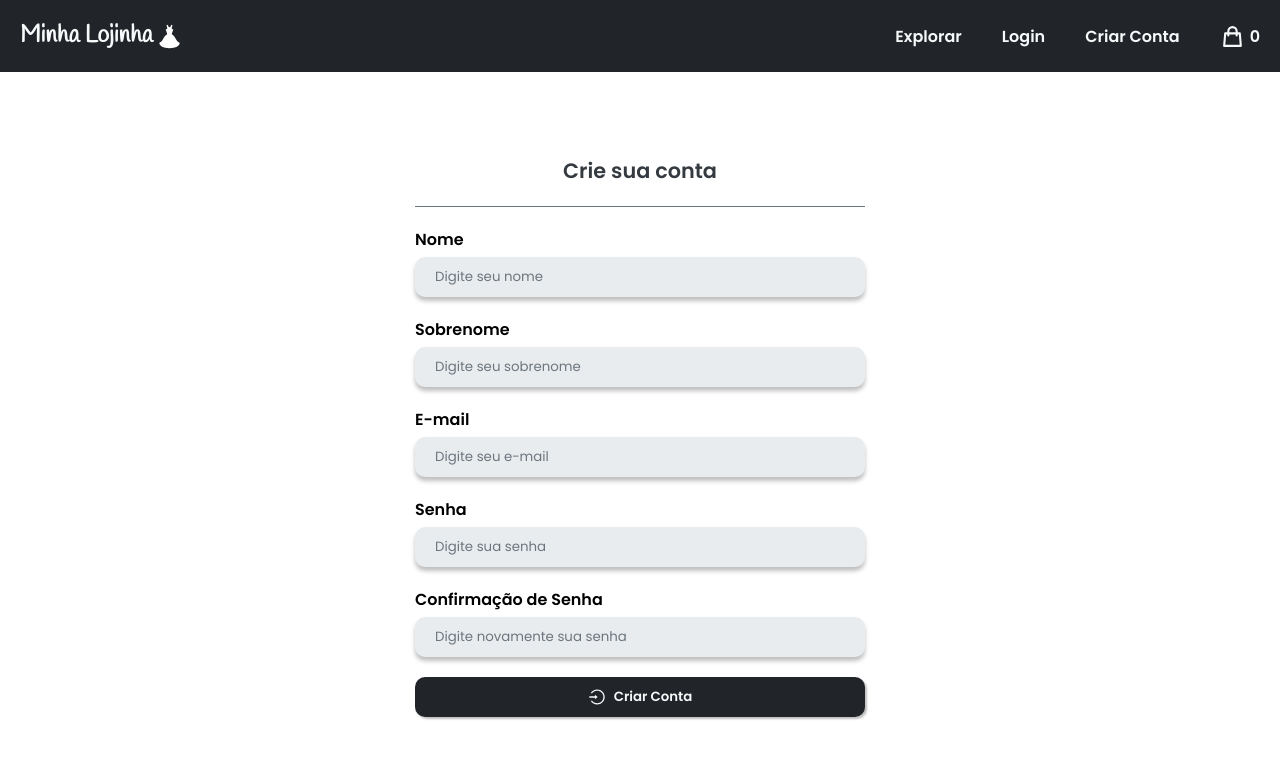
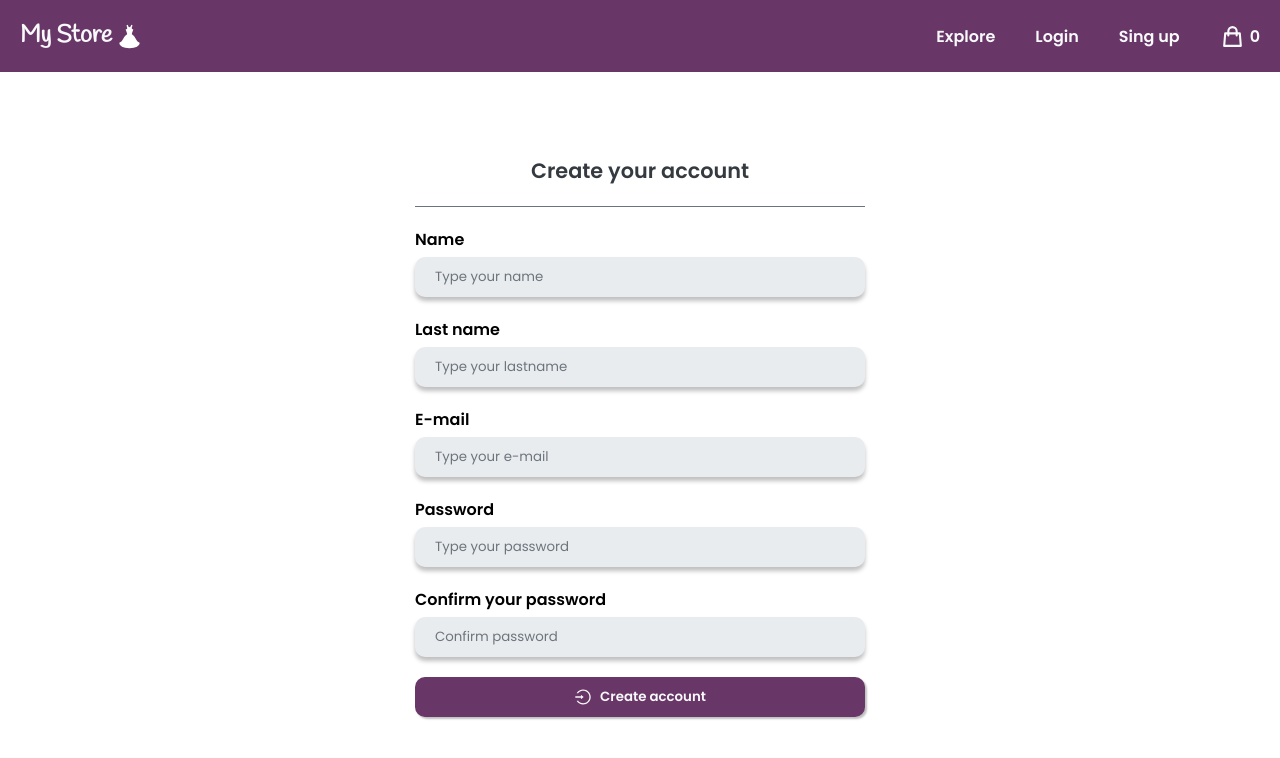
Before and after one commit to TamirisCss/my-store, a React (Create React App) app: page /signup in a window 1280 px wide. Shown: the top 758 px of the page. Built offline with nearby package versions, Linux system fonts and the light colour scheme; no server answers.

Commit message:
refac: app language and colors

```diff
--- a/src/components/cart/cart.component.tsx
+++ b/src/components/cart/cart.component.tsx
@@ -33,7 +33,7 @@ const Cart: FunctionComponent = () => {
     <CartContainer isVisible={isVisible}>
       <CartEscapeArea onClick={toggleCart} />
       <CartContent>
-        <CartTitle>Seu Carrinho</CartTitle>
+        <CartTitle>Your Cart</CartTitle>
 
         {/* produtos */}
         {products.map((product) => (
@@ -41,7 +41,7 @@ const Cart: FunctionComponent = () => {
         ))}
 
         {productsCount > 0 && (
-          <CartTotal>Total: R${productsTotalPrice}</CartTotal>
+          <CartTotal>Total: €{productsTotalPrice}</CartTotal>
         )}
 
         {productsCount > 0 && (
@@ -49,11 +49,11 @@ const Cart: FunctionComponent = () => {
             startIcon={<BsCartCheck />}
             onClick={handleGoToCheckoutClick}
           >
-            Ir para o Checkout
+            Go to Checkout
           </CustomButton>
         )}
 
-        {productsCount === 0 && <p>Seu carrinho está vazio!</p>}
+        {productsCount === 0 && <p>Your cart is empty!</p>}
       </CartContent>
     </CartContainer>
   );
--- a/src/components/category-details/category-details.component.tsx
+++ b/src/components/category-details/category-details.component.tsx
@@ -70,7 +70,7 @@ const CategoryDetails: FunctionComponent<CategoryDetailsProps> = ({
         <IconContainer onClick={handleBackClick}>
           <BiChevronLeft size={36} />
         </IconContainer>
-        <p>Explorar {category?.displayName}</p>
+        <p>Explore {category?.displayName}</p>
       </CategoryTitle>
 
       <ProductsContainer>
--- a/src/components/category-item/category-item.component.tsx
+++ b/src/components/category-item/category-item.component.tsx
@@ -21,7 +21,7 @@ const CategoryItem: FunctionComponent<CategoryItemProps> = ({ category }) => {
     <CategoryItemContainer backgroundImage={category.imageUrl}>
       <CategoryName onClick={handleExploreClick}>
         <p>{category.displayName}</p>
-        <p>Explorar</p>
+        <p>Explore</p>
       </CategoryName>
     </CategoryItemContainer>
   );
--- a/src/components/checkout/checkout.component.tsx
+++ b/src/components/checkout/checkout.component.tsx
@@ -27,14 +27,12 @@ const Checkout: FunctionComponent = () => {
             ))}
           </CheckoutProducts>
 
-          <CheckoutTotal>Total: R${productsTotalPrice}</CheckoutTotal>
+          <CheckoutTotal>Total: €{productsTotalPrice}</CheckoutTotal>
 
-          <CustomButton startIcon={<BsBagCheck />}>
-            Finalizar Compra
-          </CustomButton>
+          <CustomButton startIcon={<BsBagCheck />}>Purchase</CustomButton>
         </>
       ) : (
-        <p>Seu carrinho está vazio!</p>
+        <p>Your cart is empty!</p>
       )}
     </CheckoutContainer>
   );
--- a/src/components/custom-button/custom-button.styles.ts
+++ b/src/components/custom-button/custom-button.styles.ts
@@ -21,7 +21,8 @@ export const CustomButtonContainer = styled.button`
 
   &:hover {
     cursor: pointer;
-    background-color: #000000;
+    background-color: ${Colors.background.white};
+    color: ${Colors.background.dark};
   }
 `;
 
--- a/src/components/header/header.component.tsx
+++ b/src/components/header/header.component.tsx
@@ -39,20 +39,20 @@ const Header = () => {
   return (
     <HeaderContainer>
       <HeaderTitle onClick={handleHomeClick}>
-        Minha Lojinha <GiAmpleDress size={25} color={"white"} />
+        My Store <GiAmpleDress size={25} color={"white"} />
       </HeaderTitle>
 
       <HeaderItems>
-        <HeaderItem onClick={handleExploreClick}>Explorar</HeaderItem>
+        <HeaderItem onClick={handleExploreClick}>Explore</HeaderItem>
         {!isAuthenticated && (
           <>
             <HeaderItem onClick={handleLoginClick}>Login</HeaderItem>
-            <HeaderItem onClick={handleSignUpClick}>Criar Conta</HeaderItem>
+            <HeaderItem onClick={handleSignUpClick}>Sing up</HeaderItem>
           </>
         )}
 
         {isAuthenticated && (
-          <HeaderItem onClick={() => signOut(auth)}>Sair</HeaderItem>
+          <HeaderItem onClick={() => signOut(auth)}>Logout</HeaderItem>
         )}
         <HeaderItem onClick={toggleCart}>
           <HiOutlineShoppingBag size={25} />
--- a/src/components/product-item/product-item.component.tsx
+++ b/src/components/product-item/product-item.component.tsx
@@ -30,7 +30,7 @@ const ProductItem: FunctionComponent<ProductItemProps> = ({ product }) => {
     <ProductContainer>
       <ProductImage imageUrl={product.imageUrl}>
         <CustomButton startIcon={<BsCartPlus />} onClick={handleAddToCartClick}>
-          Adicionar ao carrinho
+          Add to cart
         </CustomButton>
       </ProductImage>
 
--- a/src/pages/login/login.page.tsx
+++ b/src/pages/login/login.page.tsx
@@ -126,22 +126,22 @@ const LoginPage = () => {
       {isLoading && <Loading />}
       <LoginContainer>
         <LoginContent>
-          <LoginHeadline>Entre com a sua conta</LoginHeadline>
+          <LoginHeadline>Login with your account</LoginHeadline>
 
           <CustomButton
             startIcon={<FcGoogle size={18} />}
             onClick={handleSignInWithGooglePress}
           >
-            Entrar com o Google
+            Login with Google
           </CustomButton>
 
-          <LoginSubtitle>ou entre com o seu e-mail</LoginSubtitle>
+          <LoginSubtitle>Or Login with your e-mail</LoginSubtitle>
 
           <LoginInputContainer>
             <p>E-mail</p>
             <CustomInput
               hasError={!!errors?.email}
-              placeholder="Digite seu e-mail"
+              placeholder="Type your e-mail"
               {...register("email", {
                 required: true,
                 validate: (value) => {
@@ -151,45 +151,41 @@ const LoginPage = () => {
             />
 
             {errors?.email?.type === "required" && (
-              <InputErrorMessage>O e-mail é obrigatório.</InputErrorMessage>
+              <InputErrorMessage>E-mail is required.</InputErrorMessage>
             )}
 
             {errors?.email?.type === "notFound" && (
-              <InputErrorMessage>
-                O e-mail não foi encontrado.
-              </InputErrorMessage>
+              <InputErrorMessage>E-mail not found.</InputErrorMessage>
             )}
 
             {errors?.email?.type === "validate" && (
-              <InputErrorMessage>
-                Por favor, insira um e-mail válido.
-              </InputErrorMessage>
+              <InputErrorMessage>Add a valid e-mail.</InputErrorMessage>
             )}
           </LoginInputContainer>
 
           <LoginInputContainer>
-            <p>Senha</p>
+            <p>Password</p>
             <CustomInput
               hasError={!!errors?.password}
-              placeholder="Digite sua senha"
+              placeholder="Type your password"
               type="password"
               {...register("password", { required: true })}
             />
 
             {errors?.password?.type === "required" && (
-              <InputErrorMessage>A senha é obrigatória.</InputErrorMessage>
+              <InputErrorMessage>The password is required.</InputErrorMessage>
             )}
           </LoginInputContainer>
 
           {errors?.password?.type === "mismatch" && (
-            <InputErrorMessage>A senha é inválida.</InputErrorMessage>
+            <InputErrorMessage>Invalid password.</InputErrorMessage>
           )}
 
           <CustomButton
             startIcon={<AiOutlineLogin size={18} />}
             onClick={() => handleSubmit(handleSubmitPress)()}
           >
-            Entrar
+            Login
           </CustomButton>
         </LoginContent>
       </LoginContainer>
--- a/src/pages/sign-up/sign-up.page.tsx
+++ b/src/pages/sign-up/sign-up.page.tsx
@@ -99,31 +99,31 @@ const SignUpPage = () => {
       {isLoading && <Loading />}
       <SignUpContainer>
         <SignUpContent>
-          <SignUpHeadline>Crie sua conta</SignUpHeadline>
+          <SignUpHeadline>Create your account</SignUpHeadline>
 
           <SignUpInputContainer>
-            <p>Nome</p>
+            <p>Name</p>
             <CustomInput
               hasError={!!errors?.firstName}
-              placeholder="Digite seu nome"
+              placeholder="Type your name"
               {...register("firstName", { required: true })}
             />
 
             {errors?.firstName?.type === "required" && (
-              <InputErrorMessage>O nome é obrigatório.</InputErrorMessage>
+              <InputErrorMessage>Name is required.</InputErrorMessage>
             )}
           </SignUpInputContainer>
 
           <SignUpInputContainer>
-            <p>Sobrenome</p>
+            <p>Last name</p>
             <CustomInput
               hasError={!!errors?.lastName}
-              placeholder="Digite seu sobrenome"
+              placeholder="Type your lastname"
               {...register("lastName", { required: true })}
             />
 
             {errors?.lastName?.type === "required" && (
-              <InputErrorMessage>O sobrenome é obrigatório.</InputErrorMessage>
+              <InputErrorMessage>Last name is required.</InputErrorMessage>
             )}
           </SignUpInputContainer>
 
@@ -131,7 +131,7 @@ const SignUpPage = () => {
             <p>E-mail</p>
             <CustomInput
               hasError={!!errors?.email}
-              placeholder="Digite seu e-mail"
+              placeholder="Type your e-mail"
               {...register("email", {
                 required: true,
                 validate: (value) => {
@@ -141,47 +141,46 @@ const SignUpPage = () => {
             />
 
             {errors?.email?.type === "required" && (
-              <InputErrorMessage>O e-mail é obrigatório.</InputErrorMessage>
+              <InputErrorMessage>E-mail is required.</InputErrorMessage>
             )}
 
             {errors?.email?.type === "alreadyInUse" && (
               <InputErrorMessage>
-                Este e-mail já está sendo utilizado.
+                This e-mail is alredy in use.
               </InputErrorMessage>
             )}
 
             {errors?.email?.type === "validate" && (
+              <InputErrorMessage>Add a valid e-mail.</InputErrorMessage>
+            )}
+          </SignUpInputContainer>
+
+          <SignUpInputContainer>
+            <p>Password</p>
+            <CustomInput
+              hasError={!!errors?.password}
+              placeholder="Type your password"
+              type="password"
+              {...register("password", { required: true, minLength: 6 })}
+            />
+
+            {errors?.password?.type === "required" && (
+              <InputErrorMessage>The password is required.</InputErrorMessage>
+            )}
+
+            {errors?.password?.type === "minLength" && (
               <InputErrorMessage>
-                Por favor, insira um e-mail válido.
+                A senha precisa ter no mínimo 6 caracteres. Password need
+                minimum 6 characters
               </InputErrorMessage>
             )}
           </SignUpInputContainer>
 
           <SignUpInputContainer>
-            <p>Senha</p>
-            <CustomInput
-              hasError={!!errors?.password}
-              placeholder="Digite sua senha"
-              type="password"
-              {...register("password", { required: true, minLength: 6 })}
-            />
-
-            {errors?.password?.type === "required" && (
-              <InputErrorMessage>A senha é obrigatória.</InputErrorMessage>
-            )}
-
-            {errors?.password?.type === "minLength" && (
-              <InputErrorMessage>
-                A senha precisa ter no mínimo 6 caracteres.
-              </InputErrorMessage>
-            )}
-          </SignUpInputContainer>
-
-          <SignUpInputContainer>
-            <p>Confirmação de Senha</p>
+            <p>Confirm your password</p>
             <CustomInput
               hasError={!!errors?.passwordConfirmation}
-              placeholder="Digite novamente sua senha"
+              placeholder="Confirm password"
               type="password"
               {...register("passwordConfirmation", {
                 required: true,
@@ -194,20 +193,18 @@ const SignUpPage = () => {
 
             {errors?.passwordConfirmation?.type === "required" && (
               <InputErrorMessage>
-                A confirmação de senha é obrigatória.
+                Password confirmation is required
               </InputErrorMessage>
             )}
 
             {errors?.passwordConfirmation?.type === "minLength" && (
               <InputErrorMessage>
-                A confirmação de senha precisa ter no mínimo 6 caracteres.
+                Password confirmation needs minimum 6 characters.
               </InputErrorMessage>
             )}
 
             {errors?.passwordConfirmation?.type === "validate" && (
-              <InputErrorMessage>
-                A confirmação de senha precisa ser igual a senha.
-              </InputErrorMessage>
+              <InputErrorMessage>Password is not the same</InputErrorMessage>
             )}
           </SignUpInputContainer>
 
@@ -215,7 +212,7 @@ const SignUpPage = () => {
             onClick={() => handleSubmit(handleSubmitPress)()}
             startIcon={<AiOutlineLogin size={18} />}
           >
-            Criar Conta
+            Create account
           </CustomButton>
         </SignUpContent>
       </SignUpContainer>
--- a/src/theme/theme.colors.ts
+++ b/src/theme/theme.colors.ts
@@ -5,7 +5,7 @@ const Colors = {
     dark: "#343A40",
   },
   background: {
-    dark: "#212529",
+    dark: "#693668",
     white: "#F8F9FA",
   },
   input: {
```
